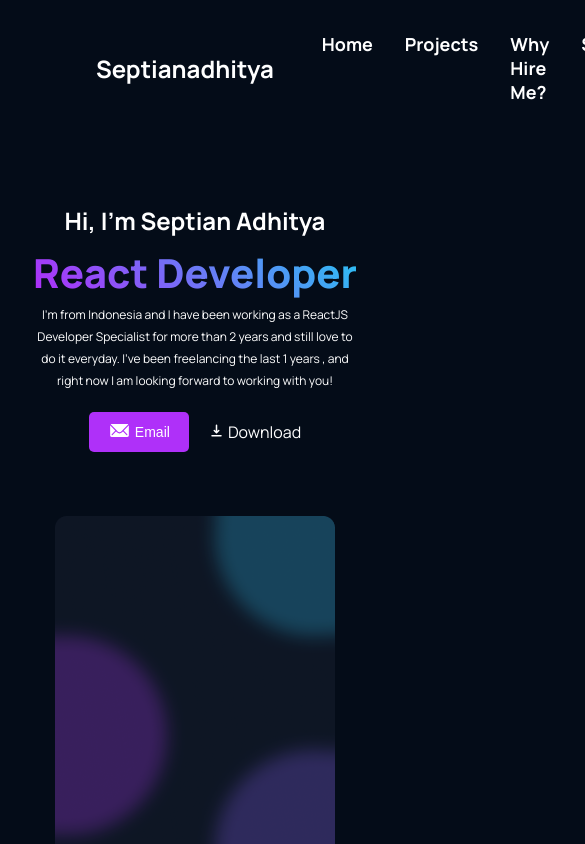
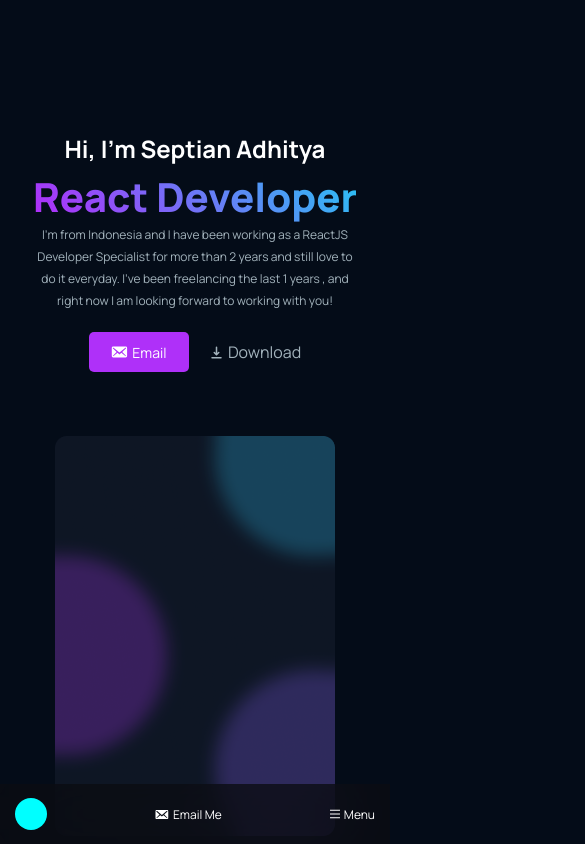
Before and after one commit to saepp/septianadhitya, a React (Create React App) app: page / in a window 390 px wide. Shown: the top 844 px of the page, 585 px wide, since content can reach past the window. Built offline with nearby package versions, Linux system fonts and the light colour scheme.

Commit message:
add navbar responsive

```diff
--- a/src/components/navbar/Navbar.jsx
+++ b/src/components/navbar/Navbar.jsx
@@ -1,4 +1,6 @@
-import React from "react";
+import React, { useState } from "react";
+import { IoIosMail } from "react-icons/io";
+import { GiHamburgerMenu } from "react-icons/gi";
 import "./navbar.css";
 
 const Navbar = () => {
@@ -23,6 +25,54 @@ const Navbar = () => {
           </p>
         </div>
       </div>
+      {/* Navbar Button Small Screen */}
+      <div className="saep__navbar-bottom">
+        <div className="saep__navbar-bottom_logo">
+          <div className="circle-logo" />
+        </div>
+        <div className="saep__navbar-bottom_email">
+          <p>
+            <a href="mailto:dsrisk911@gmail.com">
+              <span className="wrap__email">
+                <span className="email-icon">
+                  <svg
+                    width="14"
+                    height="9"
+                    viewBox="0 0 14 9"
+                    fill="none"
+                    xmlns="http://www.w3.org/2000/svg"
+                  >
+                    <path
+                      d="M13.2501 7.875V1.125C13.2501 0.5025 12.7476 0 12.1251 0H1.61755C0.995054 0 0.492554 0.5025 0.492554 1.125V7.875C0.492554 8.4975 0.995054 9 1.61755 9H12.1251C12.7476 9 13.2501 8.4975 13.2501 7.875ZM12.2676 1.0425C12.5151 1.29 12.3801 1.545 12.2451 1.6725L9.20005 4.4625L12.1251 7.5075C12.2151 7.6125 12.2751 7.7775 12.1701 7.89C12.0726 8.01 11.8476 8.0025 11.7501 7.9275L8.47255 5.13L6.86755 6.5925L5.27005 5.13L1.99255 7.9275C1.89505 8.0025 1.67005 8.01 1.57255 7.89C1.46755 7.7775 1.52755 7.6125 1.61755 7.5075L4.54255 4.4625L1.49755 1.6725C1.36255 1.545 1.22755 1.29 1.47505 1.0425C1.72255 0.795 1.97755 0.915 2.18755 1.095L6.86755 4.875L11.5551 1.095C11.7651 0.915 12.0201 0.795 12.2676 1.0425Z"
+                      fill="white"
+                    ></path>
+                  </svg>
+                </span>
+                <span className="email-icon-text">Email Me</span>
+              </span>
+            </a>
+          </p>
+        </div>
+        <div className="saep__navbar-bottom_menu">
+          <span className="wrap__hamburger">
+            <span className="hamburger-icon">
+              <svg
+                width="10"
+                height="10"
+                viewBox="0 0 10 10"
+                fill="none"
+                xmlns="http://www.w3.org/2000/svg"
+              >
+                <path
+                  d="M9.86607 1.67188H0.133929C0.0984085 1.67188 0.0643432 1.65706 0.0392268 1.63069C0.0141103 1.60431 0 1.56855 0 1.53125L0 0.96875C0 0.931454 0.0141103 0.895685 0.0392268 0.869313C0.0643432 0.842941 0.0984085 0.828125 0.133929 0.828125H9.86607C9.90159 0.828125 9.93566 0.842941 9.96077 0.869313C9.98589 0.895685 10 0.931454 10 0.96875V1.53125C10 1.56855 9.98589 1.60431 9.96077 1.63069C9.93566 1.65706 9.90159 1.67188 9.86607 1.67188ZM9.86607 5.42188H0.133929C0.0984085 5.42188 0.0643432 5.40706 0.0392268 5.38069C0.0141103 5.35431 0 5.31855 0 5.28125L0 4.71875C0 4.68145 0.0141103 4.64569 0.0392268 4.61931C0.0643432 4.59294 0.0984085 4.57812 0.133929 4.57812H9.86607C9.90159 4.57812 9.93566 4.59294 9.96077 4.61931C9.98589 4.64569 10 4.68145 10 4.71875V5.28125C10 5.31855 9.98589 5.35431 9.96077 5.38069C9.93566 5.40706 9.90159 5.42188 9.86607 5.42188ZM9.86607 9.17188H0.133929C0.0984085 9.17188 0.0643432 9.15706 0.0392268 9.13069C0.0141103 9.10431 0 9.06855 0 9.03125L0 8.46875C0 8.43145 0.0141103 8.39569 0.0392268 8.36931C0.0643432 8.34294 0.0984085 8.32812 0.133929 8.32812H9.86607C9.90159 8.32812 9.93566 8.34294 9.96077 8.36931C9.98589 8.39569 10 8.43145 10 8.46875V9.03125C10 9.06855 9.98589 9.10431 9.96077 9.13069C9.93566 9.15706 9.90159 9.17188 9.86607 9.17188Z"
+                  fill="white"
+                ></path>
+              </svg>
+            </span>
+            <span className="hamburger-icon-text">Menu</span>
+          </span>
+        </div>
+      </div>
     </div>
   );
 };
--- a/src/components/navbar/navbar.css
+++ b/src/components/navbar/navbar.css
@@ -35,3 +35,77 @@
   color: #fff;
   margin: 0 1rem;
 }
+
+.saep__navbar-bottom {
+  display: none;
+}
+
+@media screen and (max-width: 768px) {
+  .saep__navbar-links {
+    display: none;
+  }
+
+  .saep__navbar-bottom {
+    display: flex;
+    justify-content: space-between;
+    align-items: center;
+    padding: 0 15px;
+    position: fixed;
+    bottom: 0;
+    left: 0;
+    width: 100%;
+    height: 60px;
+    background: rgba(11, 13, 18, 0.75);
+    backdrop-filter: blur(40px);
+  }
+
+  .saep__navbar-bottom_logo {
+    width: 32px;
+    height: 32px;
+    border-radius: 100%;
+    background-color: aqua;
+  }
+
+  .saep__navbar-bottom_email {
+    display: flex;
+    justify-content: center;
+    align-items: center;
+  }
+
+  .saep__navbar-bottom_email a {
+    display: flex;
+    align-items: center;
+  }
+
+  .wrap__email {
+    display: flex;
+    align-items: center;
+    justify-content: center;
+  }
+
+  .saep__navbar-bottom_email a .email-icon-text {
+    font-size: 12px;
+    font-family: var(--font-family);
+    color: #fff;
+    margin-left: 4px;
+  }
+
+  .saep__navbar-bottom_menu {
+    display: flex;
+    justify-content: center;
+    align-items: center;
+  }
+
+  .wrap__hamburger {
+    display: flex;
+    align-items: center;
+    justify-content: center;
+  }
+
+  .saep__navbar-bottom_menu .hamburger-icon-text {
+    font-size: 12px;
+    font-family: var(--font-family);
+    color: #fff;
+    margin-left: 4px;
+  }
+}
--- a/src/containers/header/Header.jsx
+++ b/src/containers/header/Header.jsx
@@ -9,7 +9,7 @@ const Header = () => {
     <div className="saep__header section__padding" id="home">
       <div className="saep__header-content">
         <p className="heading__text">Hi, I’m Septian Adhitya</p>
-        <h1 className="gradient__text">React Developer</h1>
+        <p className="gradient__text main__text">React Developer</p>
         <p className="description__text">
           I’m from Indonesia and I have been working as a ReactJS <br />
           Developer Specialist for more than 2 years and still love to <br /> do
@@ -17,18 +17,33 @@ const Header = () => {
           now I am looking forward to working with you!
         </p>
         <div className="saep__header-content__button">
-          <button type="button">
-            <span className="mail-icon">
-              <IoIosMail color="#fff" size={23} />
+          <a className="button" href="mailto:dsrisk911@gmail.com">
+            <span className="wrap__button">
+              <span className="mail-icon">
+                <svg
+                  xmlns="http://www.w3.org/2000/svg"
+                  width="17"
+                  height="12"
+                  viewBox="0 0 17 12"
+                  fill="none"
+                >
+                  <path
+                    d="M16.1 10.05V1.94998C16.1 1.20298 15.497 0.599976 14.75 0.599976H2.14102C1.39402 0.599976 0.791016 1.20298 0.791016 1.94998V10.05C0.791016 10.797 1.39402 11.4 2.14102 11.4H14.75C15.497 11.4 16.1 10.797 16.1 10.05ZM14.921 1.85098C15.218 2.14798 15.056 2.45398 14.894 2.60698L11.24 5.95498L14.75 9.60898C14.858 9.73498 14.93 9.93298 14.804 10.068C14.687 10.212 14.417 10.203 14.3 10.113L10.367 6.75598L8.44101 8.51098L6.52401 6.75598L2.59102 10.113C2.47402 10.203 2.20402 10.212 2.08702 10.068C1.96102 9.93298 2.03302 9.73498 2.14102 9.60898L5.65101 5.95498L1.99702 2.60698C1.83502 2.45398 1.67302 2.14798 1.97002 1.85098C2.26702 1.55398 2.57302 1.69798 2.82502 1.91398L8.44101 6.44998L14.066 1.91398C14.318 1.69798 14.624 1.55398 14.921 1.85098Z"
+                    fill="white"
+                  ></path>
+                </svg>
+              </span>
+              <span className="mail-icon-text">Email</span>
             </span>
-            Email
-          </button>
+          </a>
           <p>
             <a href="#home">
-              <span className="download-icon">
-                <HiDownload color="#fff" size={15} />
+              <span className="wrap__download">
+                <span className="download-icon">
+                  <HiDownload color="#a3b3bc" size={15} />
+                </span>
+                <span className="download-icon-text">Download</span>
               </span>
-              Download
             </a>
           </p>
         </div>
--- a/src/containers/header/header.css
+++ b/src/containers/header/header.css
@@ -20,18 +20,17 @@
   color: #fff;
 }
 
-.saep__header-content h1 {
+.saep__header-content .main__text {
   font-size: 46px;
   font-family: var(--font-family);
   font-weight: 800;
-  line-height: 63px;
 }
 
 .saep__header-content .description__text {
   font-family: var(--font-family);
   font-size: 16px;
   line-height: 22px;
-  color: #fff;
+  color: #a3b3bc;
   margin-top: 12px;
 }
 
@@ -43,13 +42,14 @@
   margin-top: 20px;
 }
 
-.saep__header-content__button button {
+.saep__header-content__button .button {
   display: flex;
   justify-content: center;
   align-items: center;
   width: 100px;
   height: 40px;
   background-color: var(--color-button);
+  font-family: var(--font-family);
   border: none;
   border-radius: 5px;
   color: white;
@@ -57,7 +57,20 @@
   cursor: pointer;
 }
 
-.saep__header-content__button .mail-icon {
+.wrap__button {
+  display: flex;
+  flex-direction: row;
+  justify-content: center;
+  align-items: center;
+}
+
+.mail-icon {
+  display: flex;
+  width: 17px;
+  height: 12px;
+}
+
+.saep__header-content__button .button .mail-icon {
   margin-right: 4px;
 }
 
@@ -65,9 +78,22 @@
   display: flex;
   align-items: center;
   justify-content: center;
-  color: #fff;
+  color: #a3b3bc;
   font-family: var(--font-family);
   margin-left: 20px;
+}
+
+.wrap__download {
+  display: flex;
+  flex-direction: row;
+  justify-content: center;
+  align-items: center;
+}
+
+.download-icon {
+  display: flex;
+  width: 15px;
+  height: 15px;
 }
 
 .saep__header-content__button .download-icon {
@@ -91,6 +117,14 @@
     margin: 0;
   }
 
+  .saep__header-content .heading__text {
+    text-align: center;
+  }
+
+  .saep__header-content .main__text {
+    text-align: center;
+  }
+
   .saep__header-content .description__text {
     text-align: center;
   }
@@ -110,7 +144,7 @@
     font-size: 24px;
   }
 
-  .saep__header-content h1 {
+  .saep__header-content .main__text {
     font-size: 40px;
   }
 
```
Also changed, not shown: package.json (+1 -21 lines).
